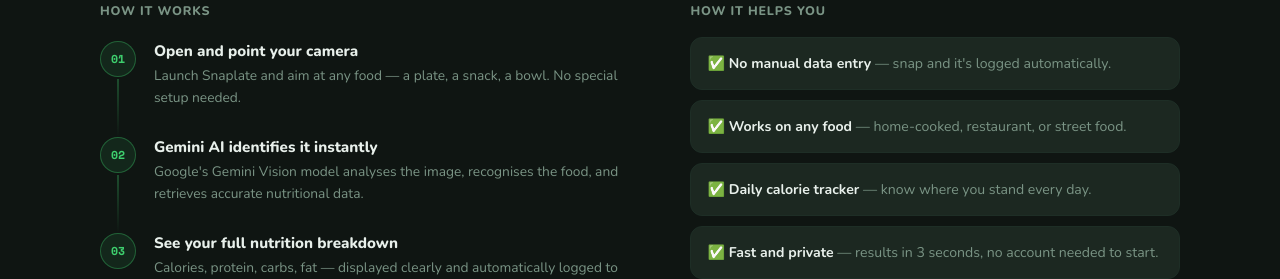
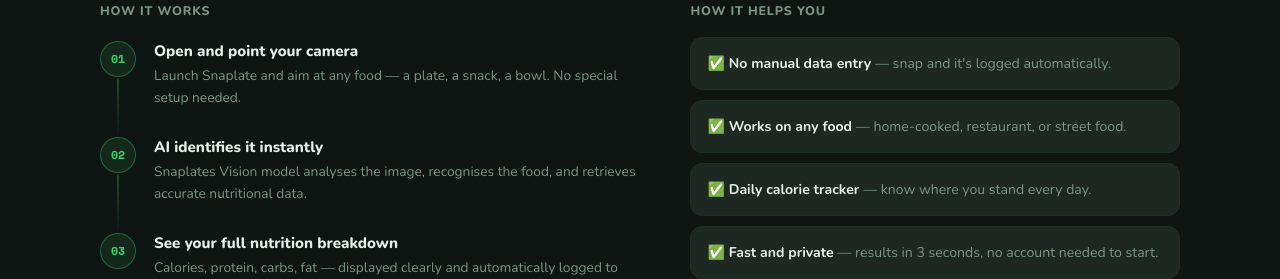
Before and after one commit to ru-dhruv/Snaplate, a plain HTML site: page index.html in a window 1280 px wide. Shown: the part 2860-3139 px from the top of the page. Drawn offline with nearby package versions, Linux system fonts and the light colour scheme.

Commit message:
Update index.html

```diff
--- a/index.html
+++ b/index.html
@@ -468,8 +468,8 @@
           <div class="how-step">
             <div class="step-num">02</div>
             <div>
-              <h4>Gemini AI identifies it instantly</h4>
-              <p>Google's Gemini Vision model analyses the image, recognises the food, and retrieves accurate nutritional data.</p>
+              <h4>AI identifies it instantly</h4>
+              <p>Snaplates Vision model analyses the image, recognises the food, and retrieves accurate nutritional data.</p>
             </div>
           </div>
           <div class="how-step">
```
